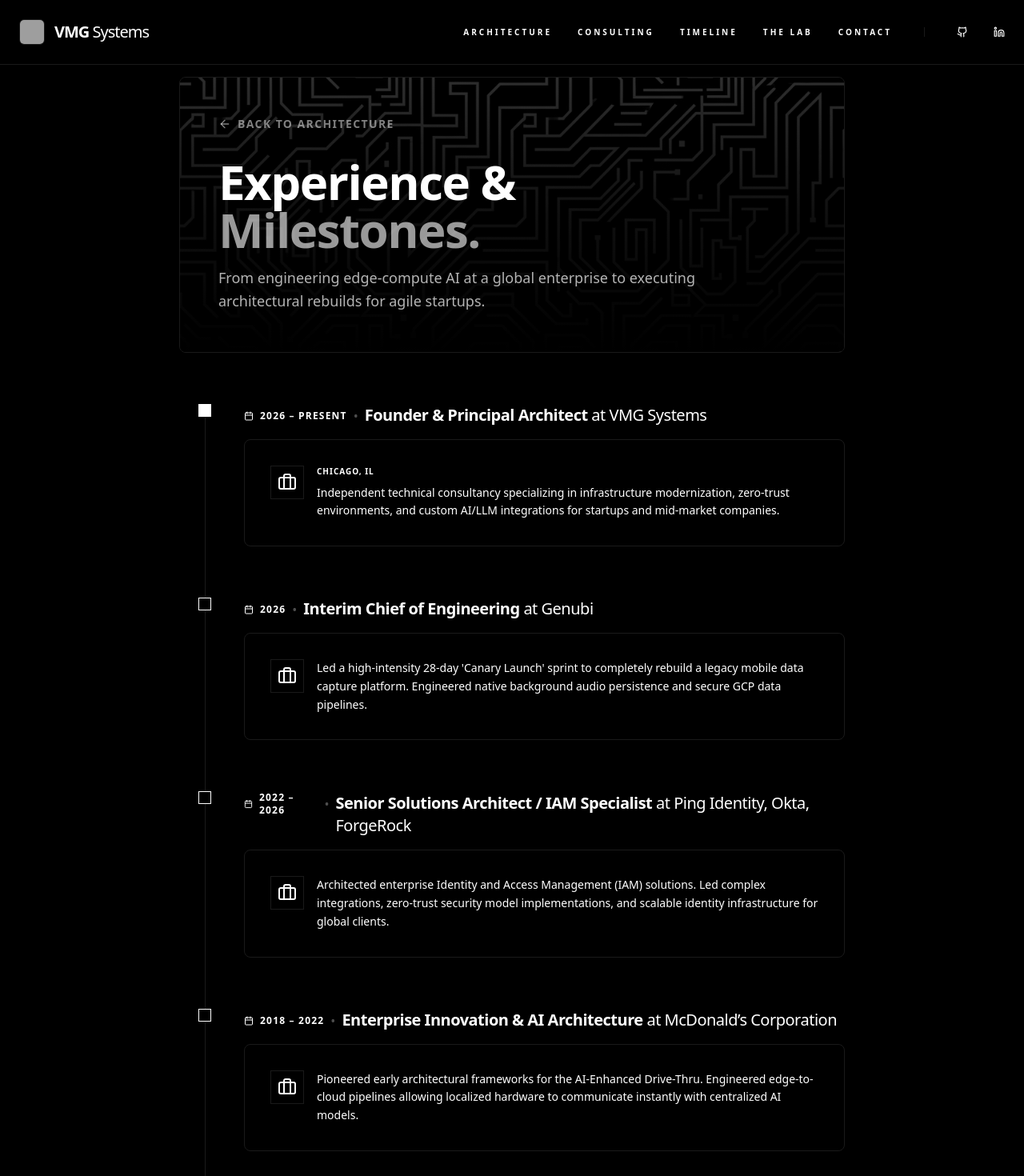
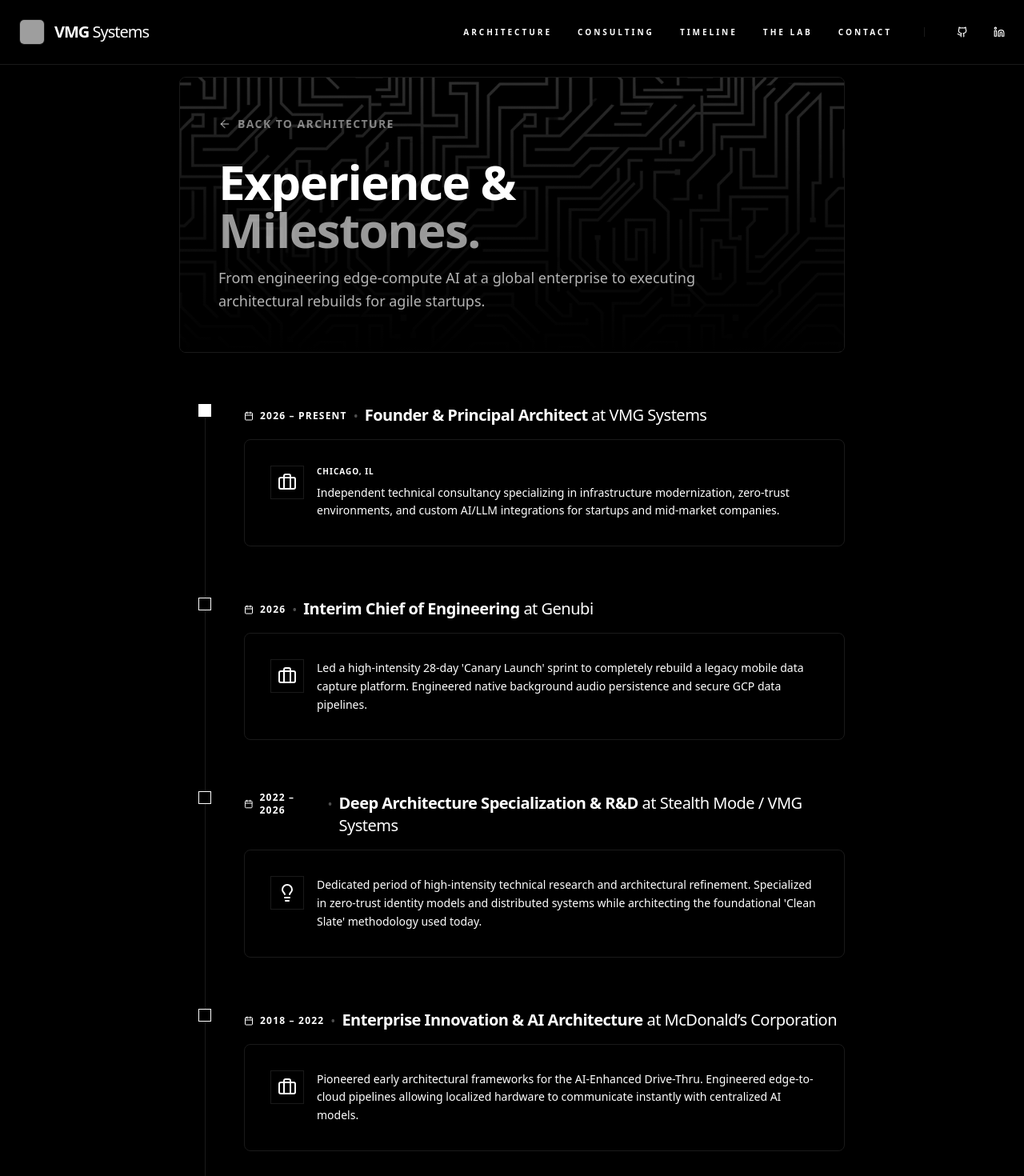
Before and after one commit to vmgsystems/my-portfolio, a Next.js app: page /timeline in a window 1280 px wide. Shown: the top 1470 px of the page at 80% size. Built offline with nearby package versions, Linux system fonts and the light colour scheme; grey boxes are pictures that could not be loaded.

Commit message:
feat: adjust timeline, add seamless page transitions, and active nav states

```diff
--- a/src/app/layout.tsx
+++ b/src/app/layout.tsx
@@ -1,8 +1,5 @@
 import type { Metadata } from "next";
 import { Geist, Geist_Mono } from "next/font/google";
-import Link from "next/link";
-import Image from "next/image";
-import { Github, Linkedin } from "lucide-react";
 import "./globals.css";
 
 const geistSans = Geist({
@@ -53,32 +50,7 @@ export default function RootLayout({
       <body
         className={`${geistSans.variable} ${geistMono.variable} antialiased selection:bg-white selection:text-black`}
       >
-        <nav className="fixed top-0 left-0 right-0 z-50 p-4 md:p-6 flex flex-col md:flex-row justify-between items-center bg-black border-b border-[#1a1a1a] gap-4 md:gap-0">
-          <Link href="/" className="flex items-center gap-3 font-bold tracking-tighter text-xl shrink-0 group">
-            <div className="relative w-8 h-8 rounded-md overflow-hidden border border-[#1a1a1a] group-hover:border-[#333] transition-colors">
-              <Image src="/logo.png" alt="VMG Systems Logo" fill className="object-cover" />
-            </div>
-            <div>VMG <span className="text-muted font-normal">Systems</span></div>
-          </Link>
-          <div className="flex gap-6 md:gap-8 text-[10px] uppercase tracking-[0.2em] md:tracking-[0.3em] font-bold text-muted overflow-x-auto whitespace-nowrap w-full md:w-auto pb-2 md:pb-0 no-scrollbar justify-start md:justify-end items-center">
-            <Link href="/" className="hover:text-white transition-colors">Architecture</Link>
-            <Link href="/consulting" className="hover:text-white transition-colors">Consulting</Link>
-            <Link href="/timeline" className="hover:text-white transition-colors">Timeline</Link>
-            <Link href="/lab" className="hover:text-white transition-colors">The Lab</Link>
-            <Link href="/contact" className="hover:text-white transition-colors underline underline-offset-8 decoration-white">Contact</Link>
-            <div className="w-[1px] h-3 bg-[#1a1a1a] mx-2 hidden md:block" />
-            <a href="https://github.com/gilbertopina" target="_blank" rel="noopener noreferrer" className="hover:text-white transition-colors"><Github size={14} /></a>
-            <a href="https://linkedin.com/in/gilbertopina" target="_blank" rel="noopener noreferrer" className="hover:text-white transition-colors"><Linkedin size={14} /></a>
-          </div>
-        </nav>
         {children}
-        <footer className="p-8 flex flex-col items-center justify-center gap-4 text-[10px] text-muted uppercase tracking-widest border-t border-[#1a1a1a] mt-24">
-          <div className="flex gap-6">
-            <a href="https://github.com/gilbertopina" target="_blank" rel="noopener noreferrer" className="hover:text-white transition-colors flex items-center gap-2"><Github size={12} /> GitHub</a>
-            <a href="https://linkedin.com/in/gilbertopina" target="_blank" rel="noopener noreferrer" className="hover:text-white transition-colors flex items-center gap-2"><Linkedin size={12} /> LinkedIn</a>
-          </div>
-          <div>© 2026 VMG Systems</div>
-        </footer>
       </body>
     </html>
   );
--- /dev/null
+++ b/src/app/template.tsx
@@ -0,0 +1,77 @@
+"use client";
+
+import { motion, AnimatePresence } from "framer-motion";
+import { usePathname } from "next/navigation";
+import Link from "next/link";
+import Image from "next/image";
+import { Github, Linkedin } from "lucide-react";
+
+export default function Template({ children }: { children: React.ReactNode }) {
+  const pathname = usePathname();
+
+  const navLinks = [
+    { href: "/", label: "Architecture" },
+    { href: "/consulting", label: "Consulting" },
+    { href: "/timeline", label: "Timeline" },
+    { href: "/lab", label: "The Lab" },
+    { href: "/contact", label: "Contact" },
+  ];
+
+  return (
+    <div className="flex flex-col min-h-screen">
+      <nav className="fixed top-0 left-0 right-0 z-50 p-4 md:p-6 flex flex-col md:flex-row justify-between items-center bg-black/80 backdrop-blur-md border-b border-[#1a1a1a] gap-4 md:gap-0">
+        <Link href="/" className="flex items-center gap-3 font-bold tracking-tighter text-xl shrink-0 group">
+          <div className="relative w-8 h-8 rounded-md overflow-hidden border border-[#1a1a1a] group-hover:border-[#333] transition-colors">
+            <Image src="/logo.png" alt="VMG Systems Logo" fill className="object-cover" />
+          </div>
+          <div>VMG <span className="text-muted font-normal">Systems</span></div>
+        </Link>
+        <div className="flex gap-6 md:gap-8 text-[10px] uppercase tracking-[0.2em] md:tracking-[0.3em] font-bold text-muted overflow-x-auto whitespace-nowrap w-full md:w-auto pb-2 md:pb-0 no-scrollbar justify-start md:justify-end items-center">
+          {navLinks.map((link) => {
+            const isActive = pathname === link.href;
+            return (
+              <Link
+                key={link.href}
+                href={link.href}
+                className={`transition-colors relative py-1 ${isActive ? "text-white" : "hover:text-white"}`}
+              >
+                {link.label}
+                {isActive && (
+                  <motion.div
+                    layoutId="nav-underline"
+                    className="absolute -bottom-1 left-0 right-0 h-[1px] bg-white"
+                    transition={{ type: "spring", stiffness: 380, damping: 30 }}
+                  />
+                )}
+              </Link>
+            );
+          })}
+          <div className="w-[1px] h-3 bg-[#1a1a1a] mx-2 hidden md:block" />
+          <a href="https://github.com/gilbertopina" target="_blank" rel="noopener noreferrer" className="hover:text-white transition-colors"><Github size={14} /></a>
+          <a href="https://linkedin.com/in/gilbertopina" target="_blank" rel="noopener noreferrer" className="hover:text-white transition-colors"><Linkedin size={14} /></a>
+        </div>
+      </nav>
+
+      <AnimatePresence mode="wait">
+        <motion.div
+          key={pathname}
+          initial={{ opacity: 0, y: 10 }}
+          animate={{ opacity: 1, y: 0 }}
+          exit={{ opacity: 0, y: -10 }}
+          transition={{ duration: 0.3, ease: [0.4, 0, 0.2, 1] }}
+          className="flex-grow"
+        >
+          {children}
+        </motion.div>
+      </AnimatePresence>
+
+      <footer className="p-8 flex flex-col items-center justify-center gap-4 text-[10px] text-muted uppercase tracking-widest border-t border-[#1a1a1a] mt-24">
+        <div className="flex gap-6">
+          <a href="https://github.com/gilbertopina" target="_blank" rel="noopener noreferrer" className="hover:text-white transition-colors flex items-center gap-2"><Github size={12} /> GitHub</a>
+          <a href="https://linkedin.com/in/gilbertopina" target="_blank" rel="noopener noreferrer" className="hover:text-white transition-colors flex items-center gap-2"><Linkedin size={12} /> LinkedIn</a>
+        </div>
+        <div>© 2026 VMG Systems</div>
+      </footer>
+    </div>
+  );
+}
--- a/src/app/timeline/page.tsx
+++ b/src/app/timeline/page.tsx
@@ -30,10 +30,10 @@ const milestones = [
   },
   {
     year: "2022 – 2026",
-    title: "Senior Solutions Architect / IAM Specialist",
-    company: "Ping Identity, Okta, ForgeRock",
-    description: "Architected enterprise Identity and Access Management (IAM) solutions. Led complex integrations, zero-trust security model implementations, and scalable identity infrastructure for global clients.",
-    icon: <Briefcase className="text-white" />
+    title: "Deep Architecture Specialization & R&D",
+    company: "Stealth Mode / VMG Systems",
+    description: "Dedicated period of high-intensity technical research and architectural refinement. Specialized in zero-trust identity models and distributed systems while architecting the foundational 'Clean Slate' methodology used today.",
+    icon: <Lightbulb className="text-white" />
   },
   {
     year: "2018 – 2022",
```
Also changed, not shown: public/manifesto.png.
